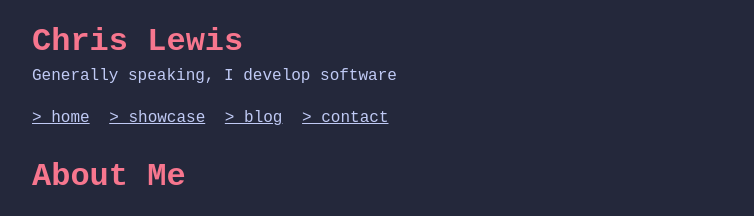
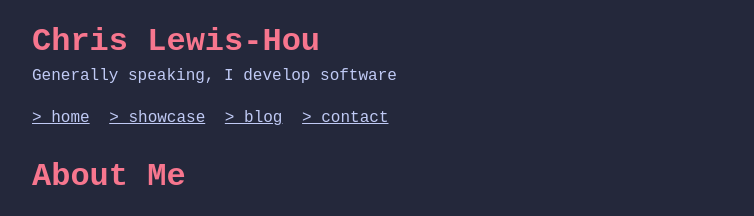
Before and after one commit to chrislewisdev/chrislewisdev, a Jekyll site: the page built from index.html, in a window 1280 px wide. Shown: the top 216 px of the page, without its empty margins (258-1012 px from the left). Built offline with Jekyll 4.4.1, drawn with Linux system fonts in a browser that asks for light colours; some of the changed text lies outside the part shown.

Commit message:
Update last name

```diff
--- a/_layouts/default.html
+++ b/_layouts/default.html
@@ -5,11 +5,11 @@
         <meta name="viewport" content="width=device-width, initial-scale=1" />
         <meta name="description" content="Generally speaking, I develop software" />
 		<meta name="keywords" content="software,development,programming,developer,programmer,games," />
-		<meta name="author" content="Chris Lewis" />
+		<meta name="author" content="Chris Lewis-Hou" />
         <meta name="twitter:card" content="summary" />
-        <meta name="og:title" content="{{page.title}} | Chris Lewis" />
+        <meta name="og:title" content="{{page.title}} | Chris Lewis-Hou" />
         <meta name="og:description" content="{% if page.description %}{{page.description}}{% else %}Generallly speaking, I develop software{% endif %}" />
-        <title>{{page.title}} | Chris Lewis</title>
+        <title>{{page.title}} | Chris Lewis-Hou</title>
         <link rel="icon" type="image/png" href="./favicon.png" />
         <meta name="theme-color" content="#f7768e" />
         <link type="text/css" rel="stylesheet" media="screen" href="/assets/css/style.css" />
@@ -17,7 +17,7 @@
     <body>
         <div class="header">
             <div class="container">
-                <h1>Chris Lewis</h1>
+                <h1>Chris Lewis-Hou</h1>
                 <p>Generally speaking, I develop software</p>
                 <nav>
                     <a href="/">&gt; home</a>
@@ -36,7 +36,7 @@
 
         <div class="footer">
             <div class="container">
-                <p>&copy; Chris Lewis. Site made with <a href="https://jekyllrb.com/">Jekyll</a>, most likely while <a href="/music-recommendations/">listening to chiptune and/or metal</a>.</p>
+                <p>&copy; Chris Lewis-Hou. Site made with <a href="https://jekyllrb.com/">Jekyll</a>, most likely while <a href="/music-recommendations/">listening to chiptune and/or metal</a>.</p>
                 <p>Colour theme inspired by my favourite Visual Studio Code theme, <a href="https://marketplace.visualstudio.com/items?itemName=enkia.tokyo-night">Tokyo Night</a>.</p>
             </div>
         </div>
```
